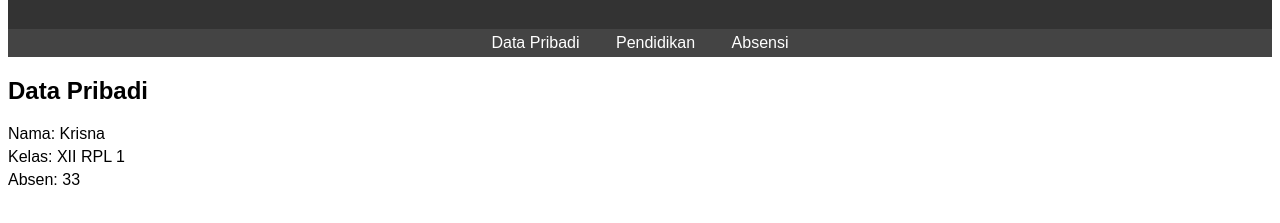
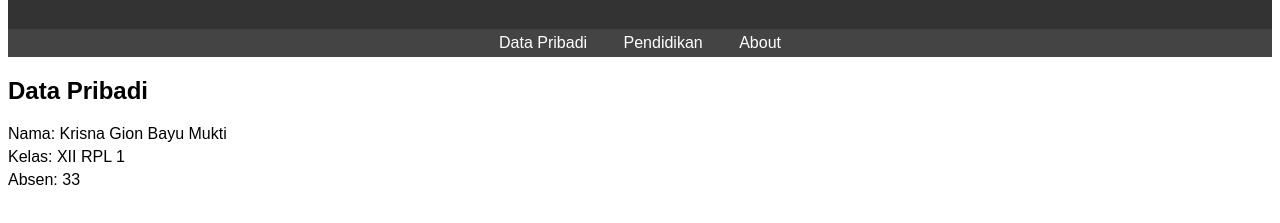
Before and after one commit to krisna193/Website_Personal, a plain HTML site: page index.html in a window 1280 px wide. Shown: the part 79-302 px from the top of the page. Drawn offline with Linux system fonts and the light colour scheme.

Commit message:
update dikit index.html

```diff
--- a/index.html
+++ b/index.html
@@ -42,12 +42,12 @@
     <nav>
         <a href="#data-pribadi">Data Pribadi</a>
         <a href="#pendidikan">Pendidikan</a>
-        <a href="#absensi">Absensi</a>
+        <a href="#about">About</a>
     </nav>
 
     <section id="data-pribadi">
         <h2>Data Pribadi</h2>
-        <p>Nama: Krisna</p>
+        <p>Nama: Krisna Gion Bayu Mukti</p>
         <p>Kelas: XII RPL 1</p>
         <p>Absen: 33</p>
     </section>
```
